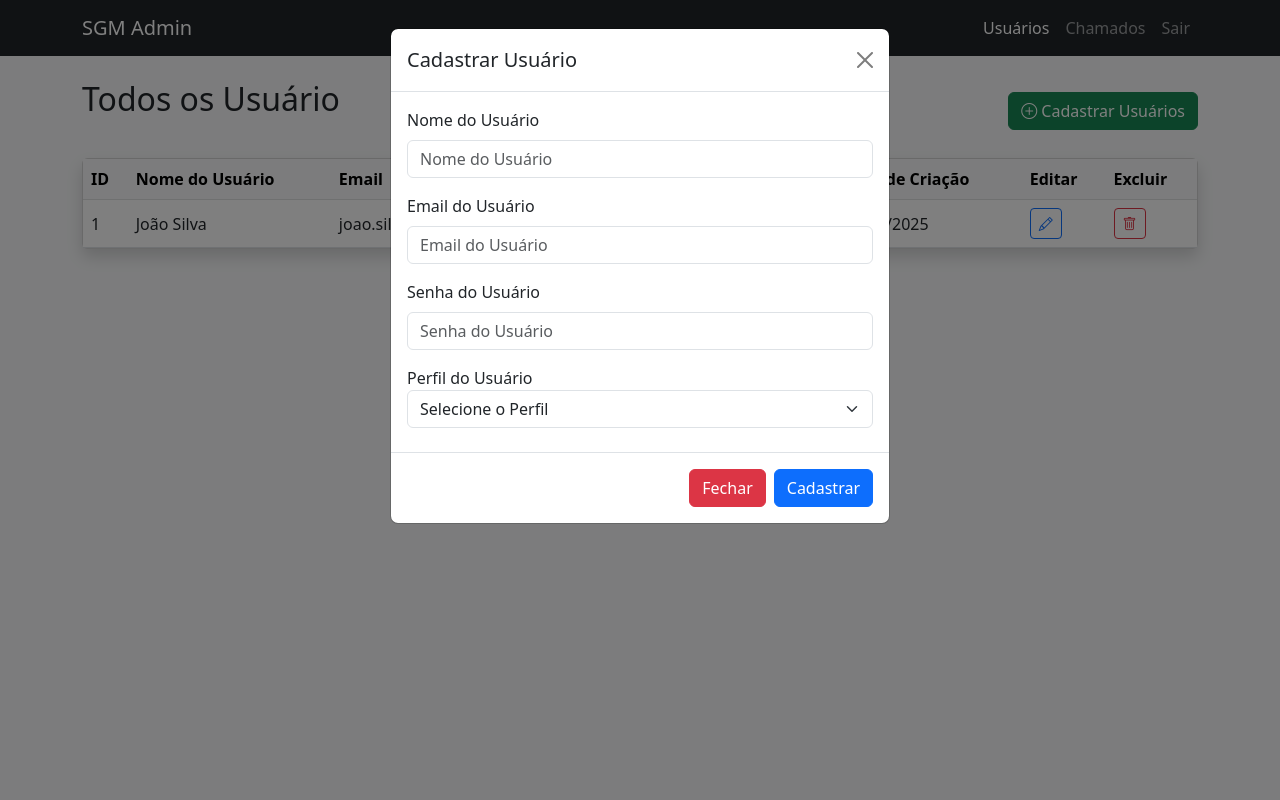
After one commit to braiengalvao-hue/PROJETO_SGM, a PHP site: page /vizualizar_usuarios.php in a window 1280 px wide, after a click on "Cadastrar Usuários". The commit adds this page. Run offline with PHP 8.4, Linux system fonts and the light colour scheme.

Commit message:
atualizações do front-end

```diff
--- /dev/null
+++ b/assets/js/modal.js
@@ -0,0 +1,141 @@
+function modalExcluir(id) {
+    var modal = document.getElementById("modalExcluir");
+    var body = document.querySelector("body");
+    body.classList.add("none-scroll");
+    modal.style.display = "block";
+
+    modal.innerHTML = `
+        <div class="modal-content position-absolute top-50 start-50 translate-middle" style="width: 400px; padding: 20px; text-align: center;">
+            <h2>Confirmar Exclusão</h2>
+            <p>Tem certeza que deseja excluir o item ${id}?</p>
+            <button class="btn btn-danger mb-2" onclick="confirmarExclusao()">Excluir</button>
+            <button class="btn btn-secondary" onclick="fecharModalExcluir()">Cancelar</button>
+        </div>
+    `;
+}
+
+function fecharModalExcluir() {
+    var modal = document.getElementById("modalExcluir");
+    modal.style.display = "none";
+    document.querySelector("body").classList.remove("none-scroll");
+}
+
+function confirmarExclusao() {
+    alert("Item excluído com sucesso!");
+    fecharModalExcluir();
+}
+
+function modalEditar(id) {
+    var modal = document.getElementById("modalEditar");
+    var body = document.querySelector("body");
+    body.classList.add("none-scroll");
+    modal.style.display = "block";
+
+    let conteudo = "";
+
+    // ID 1: AMBIENTE
+    if (id == 1) {
+        conteudo = `
+        <div class="modal-content position-absolute top-50 start-50 translate-middle" style="width: 400px; padding: 20px; text-align: center;">
+            <h2>Editar Ambiente</h2>
+            <form class="form-group text-start">
+                <div class="mb-3">
+                    <label class="form-label">Nome do Ambiente</label>
+                    <input type="text" class="form-control" placeholder="Nome do Ambiente">
+                </div>
+                <div class="mb-3">
+                    <label class="form-label">Bloco</label>
+                    <select class="form-select">
+                        <option value="">Selecione o Bloco</option>
+                        <option value="blocoA">Bloco A</option>
+                        <option value="blocoB">Bloco B</option>
+                        <option value="blocoC">Bloco C</option>
+                    </select>
+                </div>
+            </form>
+            <div class="mt-3">
+                <button class="btn btn-primary" onclick="alert('Salvo!')">Atualizar</button>
+                <button class="btn btn-secondary" onclick="fecharModalEditar()">Fechar</button>
+            </div>
+        </div>`;
+    }
+    // ID 2: BLOCO
+    else if (id == 2) {
+        conteudo = `
+        <div class="modal-content position-absolute top-50 start-50 translate-middle" style="width: 400px; padding: 20px; text-align: center;">
+            <h2>Editar Bloco</h2>
+            <form class="text-start">
+                <div class="mb-3">
+                    <label class="form-label">Nome do Bloco</label>
+                    <input type="text" class="form-control" placeholder="Nome do Bloco">
+                </div>
+                <div class="mb-3">
+                    <label class="form-label">Descrição</label>
+                    <textarea class="form-control" rows="3"></textarea>
+                </div>
+            </form>
+            <div class="mt-3">
+                <button class="btn btn-primary" onclick="alert('Salvo!')">Atualizar</button>
+                <button class="btn btn-secondary" onclick="fecharModalEditar()">Fechar</button>
+            </div>
+        </div>`;
+    }
+    // ID 3: TIPOS DE SERVIÇO
+    else if (id == 3) {
+        conteudo = `
+        <div class="modal-content position-absolute top-50 start-50 translate-middle" style="width: 400px; padding: 20px; text-align: center;">
+            <h2>Editar Tipo de Serviço</h2>
+            <form class="text-start">
+                <div class="mb-3">
+                    <label class="form-label">Nome do Tipo de Serviço</label>
+                    <input type="text" class="form-control" placeholder="Ex: Elétrica">
+                </div>
+                <div class="mb-3">
+                    <label class="form-label">Descrição</label>
+                    <textarea class="form-control" rows="3"></textarea>
+                </div>
+            </form>
+            <div class="mt-3">
+                <button class="btn btn-primary" onclick="alert('Salvo!')">Atualizar</button>
+                <button class="btn btn-secondary" onclick="fecharModalEditar()">Fechar</button>
+            </div>
+        </div>`;
+    }
+    // ID 4: USUÁRIO
+    else if (id == 4) {
+        conteudo = `
+        <div class="modal-content position-absolute top-50 start-50 translate-middle" style="width: 450px; padding: 20px; text-align: center;">
+            <h2>Editar Usuário</h2>
+            <form class="text-start">
+                <div class="mb-3">
+                    <label class="form-label">Nome do Usuário</label>
+                    <input type="text" class="form-control">
+                </div>
+                <div class="mb-3">
+                    <label class="form-label">Email</label>
+                    <input type="email" class="form-control">
+                </div>
+                <div class="mb-3">
+                    <label class="form-label">Perfil</label>
+                    <select class="form-select">
+                        <option value="admin">Administrador</option>
+                        <option value="user">Usuário</option>
+                        <option value="tec">Técnico</option>
+                    </select>
+                </div>
+            </form>
+            <div class="mt-3">
+                <button class="btn btn-primary" onclick="alert('Salvo!')">Atualizar</button>
+                <button class="btn btn-secondary" onclick="fecharModalEditar()">Fechar</button>
+            </div>
+        </div>`;
+    }
+
+    modal.innerHTML = conteudo;
+}
+
+function fecharModalEditar() {
+    var modal = document.getElementById("modalEditar");
+    modal.style.display = "none";
+    document.querySelector("body").classList.remove("none-scroll");
+}
--- /dev/null
+++ b/vizualizar_usuarios.php
@@ -0,0 +1,128 @@
+
+<!DOCTYPE html>
+<html lang="pt-br">
+<head>
+    <meta charset="UTF-8">
+    <title>SGM - Visualizar Ambientes</title>
+    <link href="https://cdn.jsdelivr.net/npm/bootstrap@5.3.0/dist/css/bootstrap.min.css" rel="stylesheet">
+    <link rel="stylesheet" href="https://cdn.jsdelivr.net/npm/bootstrap-icons@1.11.0/font/bootstrap-icons.css">
+</head>
+
+<body class="bg-light">
+
+<nav class="navbar navbar-expand-lg navbar-dark bg-dark mb-4">
+    <div class="container">
+        <a class="navbar-brand" href="gestor_dashboard.php">SGM Admin</a>
+        <div class="navbar-nav ms-auto">
+            <a class="nav-link active" href="vizualizar_usuarios.php">Usuários</a>
+            <a class="nav-link" href="gestor_chamados.php">Chamados</a>
+            <a class="nav-link" href="controllers/logout.php">Sair</a>
+        </div>
+    </div>
+</nav>
+
+
+<div class="container">
+
+
+
+    <div class="w-100 d-flex justify-content-between align-items-center mb-3">
+        <h2 class="mb-4">Todos os Usuário</h2>
+        <button type="button" class="btn btn-success" data-bs-toggle="modal" data-bs-target="#exampleModal">
+        <i class="bi bi-plus-circle"></i> Cadastrar Usuários</button>
+    </div>
+
+            <div class="modal fade" id="exampleModal" tabindex="-1" aria-labelledby="exampleModalLabel" aria-hidden="true">
+            <div class="modal-dialog">
+                <div class="modal-content">
+                <div class="modal-header">
+                    <h1 class="modal-title fs-5" id="exampleModalLabel">Cadastrar Usuário</h1>
+                    <button type="button" class="btn-close" data-bs-dismiss="modal" aria-label="Close"></button>
+                </div>
+                <div class="modal-body">
+                <div class="mb-3">
+                <label for="exampleFormControlInput1" class="form-label">Nome do Usuário</label>
+                <input type="text" class="form-control" id="exampleFormControlInput1" placeholder="Nome do Usuário">
+                </div>
+
+                <div class="mb-3">
+                <label for="exampleFormControlInput1" class="form-label">Email do Usuário</label>
+                <input type="email" class="form-control" id="exampleFormControlInput1" placeholder="Email do Usuário">
+                </div>
+
+                <div class="mb-3">
+                <label for="exampleFormControlInput1" class="form-label">Senha do Usuário</label>
+                <input type="password" class="form-control" id="exampleFormControlInput1" placeholder="Senha do Usuário">
+                </div>
+
+                <div class="mb-3">
+                    <label for="">Perfil do Usuário</label>
+                    <select name="bloco" id="blocoSelect" class="form-select">
+                        <option value="">Selecione o Perfil</option>
+                        <option value="blocoA">Administrador</option>
+                        <option value="blocoB">Usuário</option>
+                        <option value="blocoC">Técnico</option>
+                    </select>
+            <div class="row g-2 justify-content-center mb-3">
+        </div>
+
+
+        </div>
+
+                </div>
+                <div class="modal-footer">
+                    <button type="button" class="btn btn-danger" data-bs-dismiss="modal">Fechar</button>
+                    <button type="button" class="btn btn-primary">Cadastrar</button>
+                </div>
+                </div>
+            </div>
+            </div>
+
+
+
+    <div class="card shadow">
+        <div class="table-responsive">
+            <table class="table table-hover align-middle mb-0">
+                <thead class="table-light">
+                    <tr>
+                        <th>ID</th>
+                        <th>Nome do Usuário</th>
+                        <th>Email</th>
+                        <th>Perfil</th>
+                        <th> Ativo</th>
+                        <th>Data de Criação</th>
+                        <th>Editar</th>
+                        <th> Excluir</th>
+                    </tr>
+                </thead>
+                <tbody id="tabelaGeral">
+                    <tr>
+                    <td>1</td>
+                    <td>João Silva</td>
+                    <td>joao.silva@empresa.com</td>
+                    <td>Administrador</td>
+                    <td>Sim</td>
+                    <td>01/01/2025</td>
+                    <script>var ambienteId = 4;</script>
+                    <td><a onclick="modalEditar(ambienteId)" class="btn btn-sm btn-outline-primary"><i class="bi bi-pencil"></i></a></td>
+                    <td><a onclick="modalExcluir(ambienteId)" class="btn btn-sm btn-outline-danger"><i class="bi bi-trash"></i></a></td>
+                    </tr>
+                </tbody>
+            </table>
+        </div>
+    </div>
+    <div>
+
+    </div>
+</div>
+
+<div id="modalEditar" class="modal"></div>
+<div id="modalExcluir" class="modal"></div>
+
+<script src="assets/js/script.js"></script>
+<script src="assets/js/modal.js"></script>
+<script src="https://cdn.jsdelivr.net/npm/bootstrap@5.3.0/dist/js/bootstrap.bundle.min.js"></script>
+
+</body>
+
+</html>
```
Also changed, not shown: controllers/logout.php (+62 -3 lines), gestor_dashboard.php (+50 -3 lines), vizualizar_ambientes.php (added, +107 -0 lines), vizualizar_blocos.php (added, +101 -0 lines), vizualizar_tipos_servicos.php (added, +103 -0 lines), assets/css/style.css (added).
